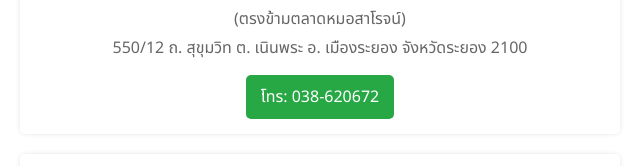
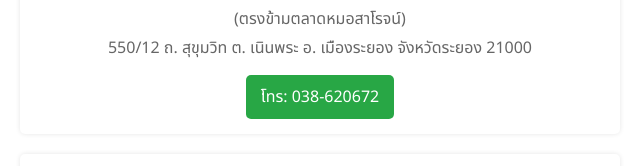
Before and after one commit to UncleBaz2278/SAKHA, a plain HTML site: page index.html in a window 1280 px wide. Shown: the part 393-559 px from the top of the page, 320-960 px from the left. Drawn offline with Linux system fonts and the light colour scheme.

Commit message:
index.html

```diff
--- a/index.html
+++ b/index.html
@@ -64,7 +64,7 @@
         <div class="branch">
             <h2>สาขาระยอง</h2>
             <p>(ตรงข้ามตลาดหมอสาโรจน์)</p>
-            <p>550/12 ถ. สุขุมวิท ต. เนินพระ อ. เมืองระยอง จังหวัดระยอง 2100</p>
+            <p>550/12 ถ. สุขุมวิท ต. เนินพระ อ. เมืองระยอง จังหวัดระยอง 21000</p>
             <a class="call-btn" href="tel:038620672">โทร: 038-620672</a>
         </div>
 
```
